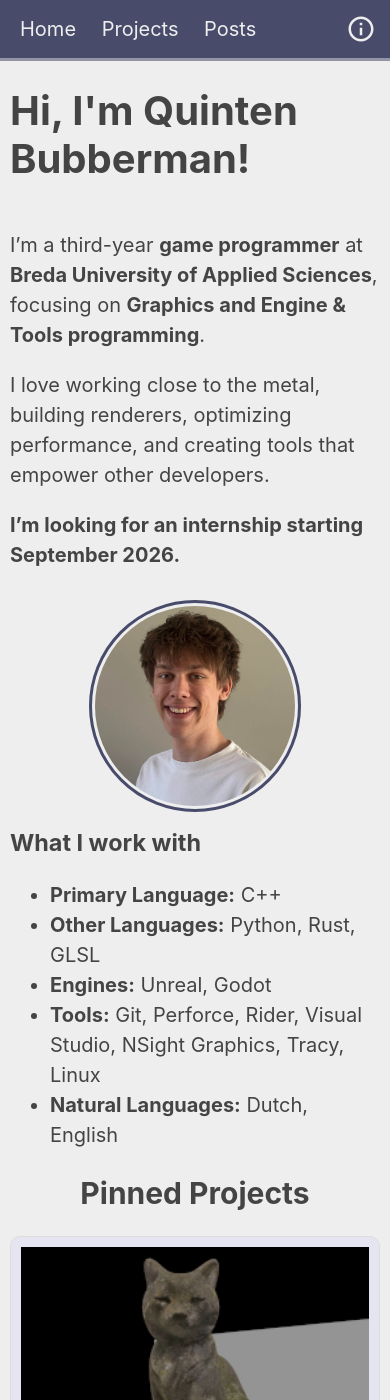
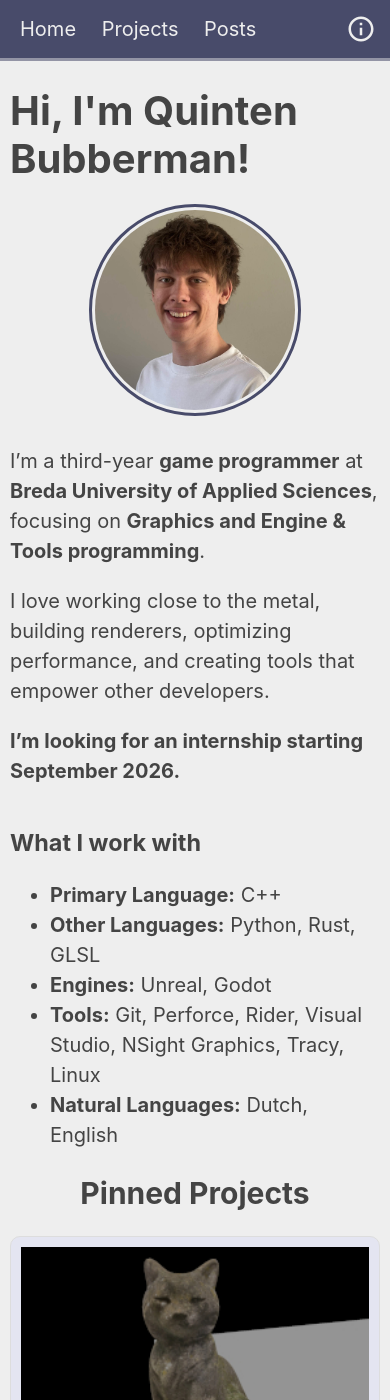
Before and after one commit to bakjedev/bakjedev.github.io, a Jekyll site: the page built from index.md, in a window 390 px wide and 1400 px high. Built offline with Jekyll 4.4.1, drawn with Linux system fonts in a browser that asks for light colours.

Commit message:
make me photo go above when mobile

```diff
--- a/assets/style.css
+++ b/assets/style.css
@@ -367,6 +367,11 @@ p:has(.more-link) {
   }
   .me-section {
     flex-direction: column;
+    align-items: center;
+  }
+
+  .me-image {
+    order: -1;
   }
 }
 @media (min-width: 601px) {
```
